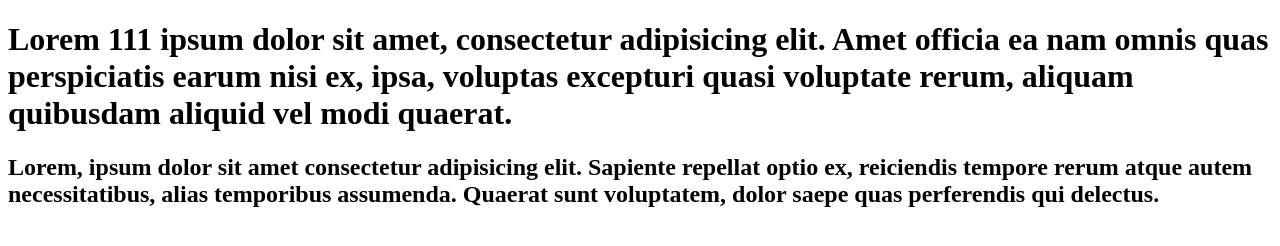
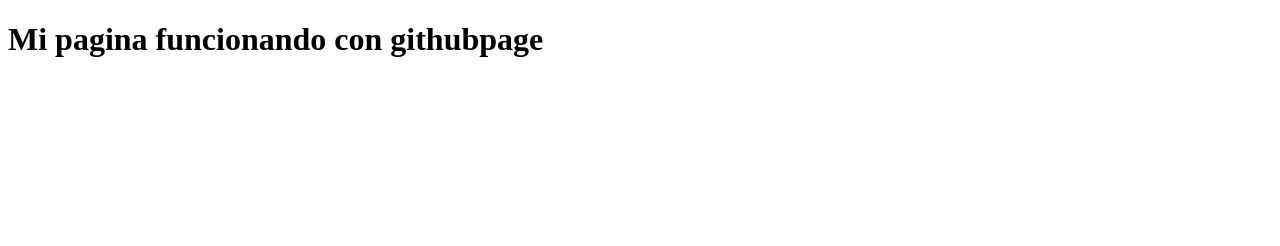
Before and after one commit to valeAlbar/valeAlbar.github.io, a plain HTML site: page prueba-3/index.html in a window 1280 px wide. Drawn offline with Linux system fonts and the light colour scheme.

Commit message:
Modifique el index

```diff
--- a/prueba-3/index.html
+++ b/prueba-3/index.html
@@ -4,10 +4,9 @@
     <meta charset="UTF-8">
     <meta http-equiv="X-UA-Compatible" content="IE=edge">
     <meta name="viewport" content="width=device-width, initial-scale=1.0">
-    <title>Document</title>
+    <title>GitHub pages</title>
 </head>
 <body>
-    <h1>Lorem 111 ipsum dolor sit amet, consectetur adipisicing elit. Amet officia ea nam omnis quas perspiciatis earum nisi ex, ipsa, voluptas excepturi quasi voluptate rerum, aliquam quibusdam aliquid vel modi quaerat.</h1>
-    <h2>Lorem, ipsum dolor sit amet consectetur adipisicing elit. Sapiente repellat optio ex, reiciendis tempore rerum atque autem necessitatibus, alias temporibus assumenda. Quaerat sunt voluptatem, dolor saepe quas perferendis qui delectus.</h2>
+    <h1>Mi pagina funcionando con githubpage</h1>
 </body>
 </html>
```
